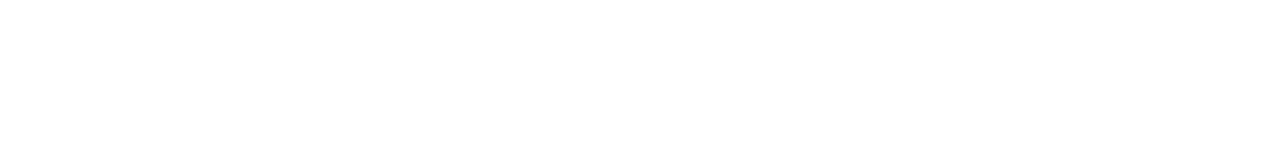
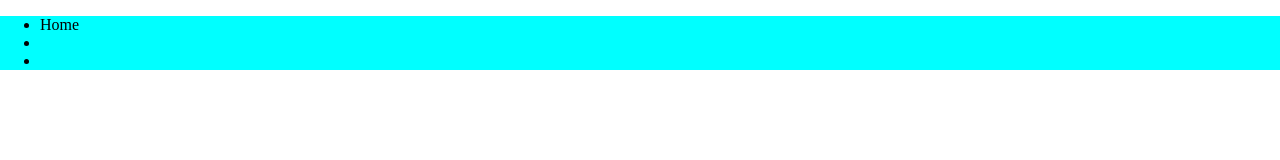
Before and after one commit to Brenda2609/Trabalho-Web, a plain HTML site: page index.html in a window 1280 px wide. Drawn offline with Linux system fonts and the light colour scheme.

Commit message:
criado pasta css e arquivo style.css

```diff
--- /dev/null
+++ b/css/style.css
@@ -0,0 +1,7 @@
+body {
+    margin: 0;
+}
+
+.menu {
+    background-color: aqua;
+}
--- a/index.html
+++ b/index.html
@@ -4,9 +4,17 @@
     <meta charset="utf-8">
     <meta http-equiv="X-UA-Compatible" content="IE=edge">
     <meta name="viewport" content="width=device-width,initial-scale=1.0">
+    <link rel="stylesheet" type="text/css" href="./css/style.css">
     <link rel="icon" href="">
     <title>Trabalho Web</title>
   </head>
   <body>
+    <div class="menu">
+      <ul>
+        <li>Home</li>
+        <li></li>
+        <li></li>
+      </ul>
+    </div>
   </body>
 </html>
```
